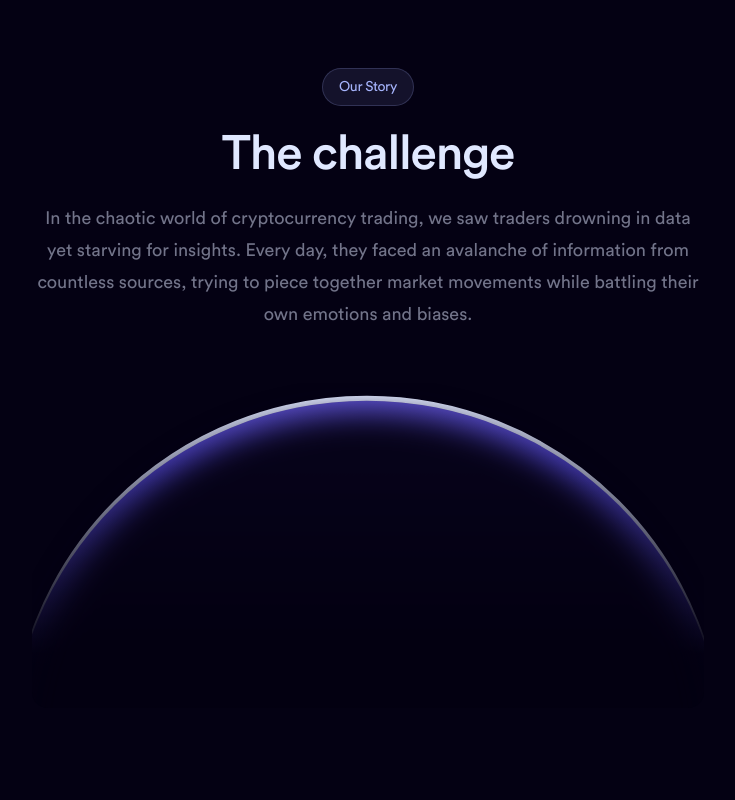
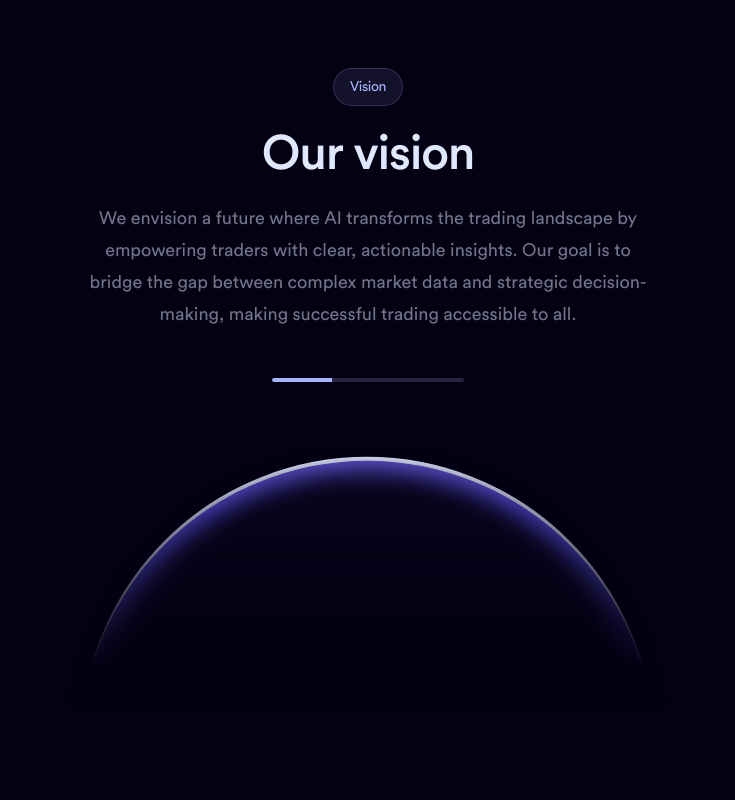
Before and after one commit to niftydrew/scia-landing, a Next.js app: page / in a window 1280 px wide. Shown: the part 860-1660 px from the top of the page, without its empty margins (272-1007 px from the left). Built offline with nearby package versions, Linux system fonts and the light colour scheme; no server answers.

Commit message:
About section upgraded

```diff
--- a/src/components/sections/about.tsx
+++ b/src/components/sections/about.tsx
@@ -1,64 +1,115 @@
+'use client';
 
-
-import { motion } from 'framer-motion';
+import { motion, useScroll, useTransform } from 'framer-motion';
 import { Tag } from '@/components/ui/tag';
 import Image from 'next/image';
+import { useRef } from 'react';
+
+const sections = [
+  {
+    tag: 'Our Story',
+    title: 'The challenge',
+    content: 'In the complex world of cryptocurrency trading, investors face an overwhelming flood of data from countless sources. Traders struggle to process market movements while battling their own emotions and biases, leading to suboptimal trading decisions.'
+  },
+  {
+    tag: 'Vision',
+    title: 'Our vision',
+    content: 'We envision a future where AI transforms the trading landscape by empowering traders with clear, actionable insights. Our goal is to bridge the gap between complex market data and strategic decision-making, making successful trading accessible to all.'
+  },
+  {
+    tag: 'Solution',
+    title: 'The solution',
+    content: 'Enter SCIA—an innovative AI-powered trading companion that combines advanced machine learning with emotional intelligence. Our system processes vast market data while understanding and counteracting common behavioral biases in trading.'
+  },
+  {
+    tag: 'Innovation',
+    title: 'Our approach',
+    content: 'By leveraging state-of-the-art AI technology, we analyze complex market patterns, sentiment data, and trading behaviors in real-time. This comprehensive analysis provides traders with clear, actionable insights for better decision-making.'
+  },
+  {
+    tag: 'Impact',
+    title: 'The future',
+    content: 'Our mission is to democratize successful trading by making professional-grade AI tools accessible to traders of all levels. Through SCIA, we are building a future where technology and human insight combine to create better trading outcomes.'
+  }
+];
 
 export function About() {
+  const containerRef = useRef<HTMLDivElement>(null);
+  const { scrollYProgress } = useScroll({
+    target: containerRef,
+    offset: ['start start', 'end end']
+  });
+
+  const progress1 = useTransform(scrollYProgress, [0, 0.05, 0.15, 0.2], [1, 1, 1, 0]);
+  const progress2 = useTransform(scrollYProgress, [0.15, 0.2, 0.35, 0.4], [0, 1, 1, 0]);
+  const progress3 = useTransform(scrollYProgress, [0.35, 0.4, 0.55, 0.6], [0, 1, 1, 0]);
+  const progress4 = useTransform(scrollYProgress, [0.55, 0.6, 0.75, 0.8], [0, 1, 1, 0]);
+  const progress5 = useTransform(scrollYProgress, [0.75, 0.8, 0.95, 1], [0, 1, 1, 1]);
+
+  const progressArray = [progress1, progress2, progress3, progress4, progress5];
+
   return (
     <div
-      id='about'
-      className='py-24 sm:py-32 min-h-screen flex flex-col justify-center items-center'
+      ref={containerRef}
+      className='relative h-[500vh] py-32'
     >
+      <div className='sticky top-24 min-h-[calc(100vh-6rem)] flex flex-col justify-center items-center py-16'>
         <div className='mx-auto max-w-[1024px] w-full grid grid-cols-1 px-6'>
           <div className='flex flex-col items-center text-center max-w-2xl mx-auto'>
+            {sections.map((section, index) => (
+              <motion.div
+                key={section.title}
+                style={{
+                  opacity: progressArray[index],
+                  position: 'absolute',
+                  top: 0,
+                  left: 0,
+                  right: 0,
+                  width: '100%',
+                  pointerEvents: 'none'
+                }}
+              >
                 <motion.h2
-            initial={{ opacity: 0, y: 20 }}
-            whileInView={{ opacity: 1, y: 0 }}
-            viewport={{ once: true, margin: '-100px' }}
-            transition={{ duration: 0.8 }}
                   className='text-base/7 font-normal text-accent tracking-tight'
                 >
-            <Tag size='lg'>Our Story</Tag>
+                  <Tag size='lg'>{section.tag}</Tag>
                 </motion.h2>
                 <motion.p
-            initial={{ opacity: 0, y: 20 }}
-            whileInView={{ opacity: 1, y: 0 }}
-            viewport={{ once: true, margin: '-100px' }}
-            transition={{ duration: 0.8, delay: 0.1 }}
                   className='mt-6 text-4xl font-medium tracking-tight text-foreground sm:text-5xl'
                 >
-            The challenge
+                  {section.title}
                 </motion.p>
                 <motion.p
-            initial={{ opacity: 0, y: 20 }}
-            whileInView={{ opacity: 1, y: 0 }}
-            viewport={{ once: true, margin: '-100px' }}
-            transition={{ duration: 0.8, delay: 0.2 }}
-            className='mt-6 text-lg/8 text-foreground/50'
+                  className='mt-6 text-lg/8 text-foreground/50 max-w-xl mx-auto'
                 >
-            In the chaotic world of cryptocurrency trading, we saw traders
-            drowning in data yet starving for insights. Every day, they faced an
-            avalanche of information from countless sources, trying to piece
-            together market movements while battling their own emotions and
-            biases.
+                  {section.content}
                 </motion.p>
-        </div>
                 <motion.div
-          initial={{ opacity: 0, scale: 0.95 }}
-          whileInView={{ opacity: 1, scale: 1 }}
-          viewport={{ once: true, margin: '-100px' }}
-          transition={{ duration: 0.8, delay: 0.3 }}
+                  className='mt-12 w-48 h-1 bg-accent/20 rounded-full overflow-hidden mx-auto'
+                >
+                  <motion.div
+                    className='h-full bg-accent rounded-full'
+                    style={{ scaleX: scrollYProgress, transformOrigin: 'left' }}
+                  />
+                </motion.div>
+                <motion.div
+                  style={{
+                    opacity: progressArray[index]
+                  }}
                   className='relative w-full aspect-[16/9] max-w-2xl mx-auto'
                 >
                   <Image
-            src='/assets/planetnew.svg'
+                    src='/assets/planet.svg'
                     alt='Planet visualization'
                     fill
-            className='object-cover rounded-2xl'
+                    className='object-contain rounded-2xl'
                     priority
                   />
                 </motion.div>
+              </motion.div>
+            ))}
+          </div>
+        </div>
       </div>
     </div>
   );
```
Also changed, not shown: public/assets/planet.svg (added). Lines whose indentation alone changed are shown as unchanged.
